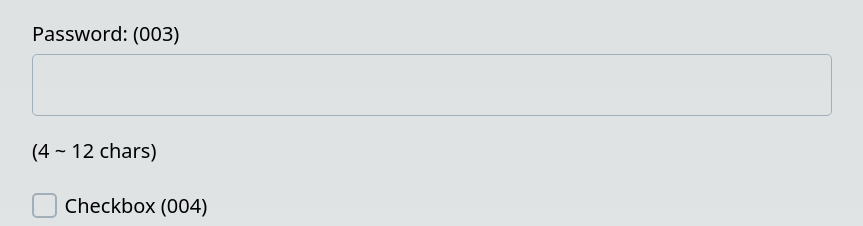
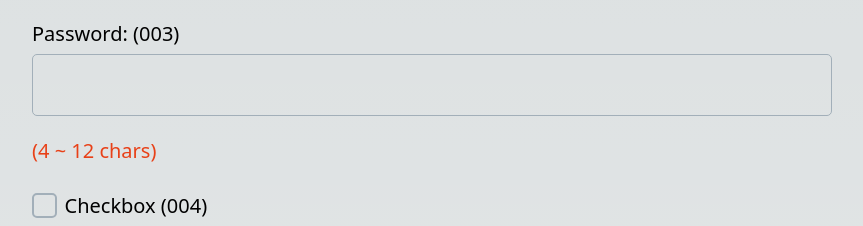
Before and after one commit to afrontend/onepage, a Next.js app: page / in a window 1280 px wide. Shown: the part 820-1046 px from the top of the page, without its empty margins (208-1071 px from the left). Built offline with nearby package versions, Linux system fonts and the light colour scheme.

Commit message:
Define errorMsg color

```diff
--- a/src/styles/globals.css
+++ b/src/styles/globals.css
@@ -114,3 +114,7 @@ input:invalid:focus {
 input:valid ~ .errorMsg {
   display: none;
 }
+
+input:invalid ~ .errorMsg {
+  color: #e84118;
+}
```
